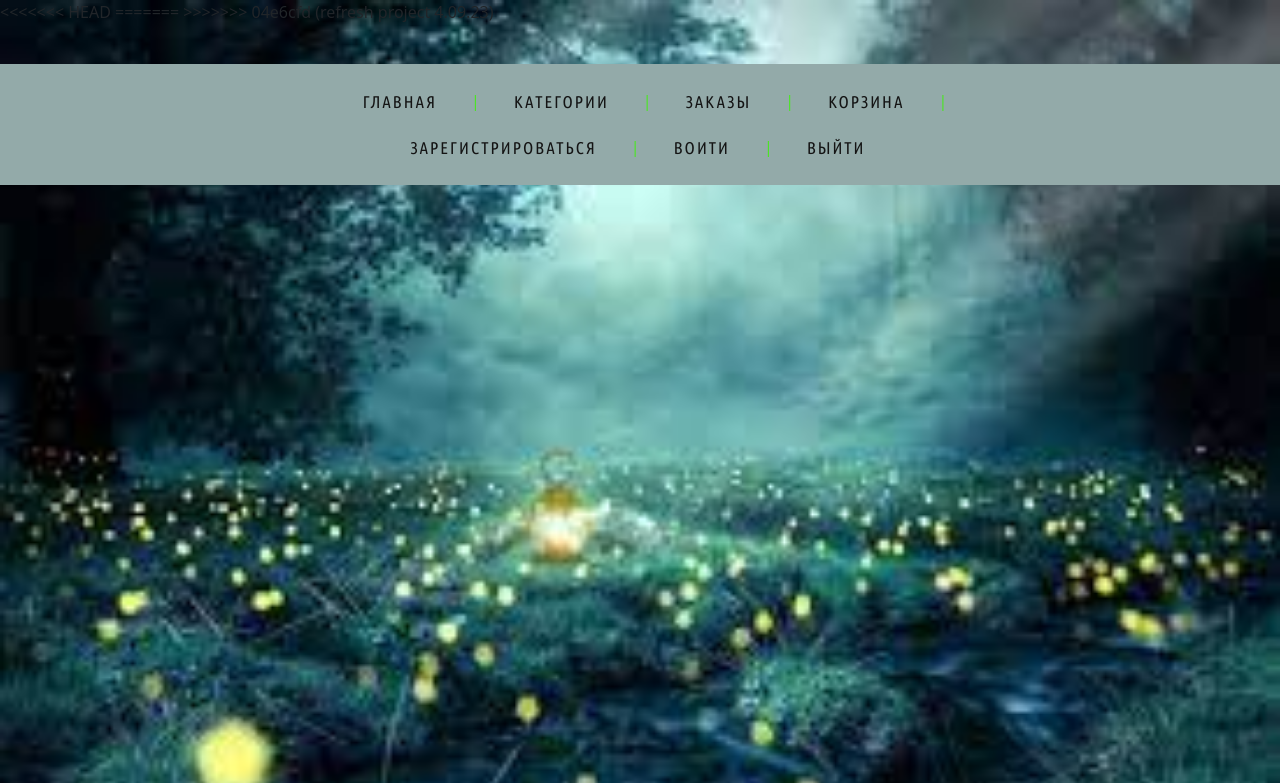
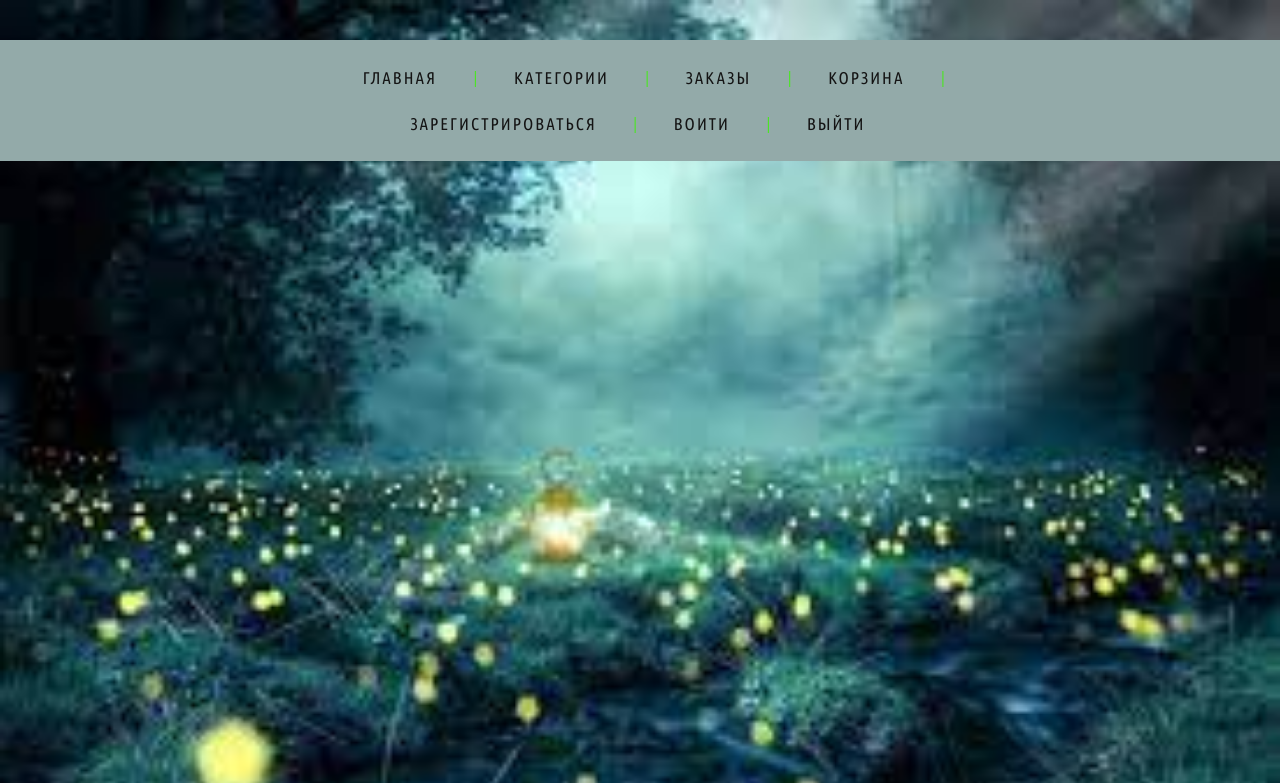
Before and after one commit to NovozhilovAV/shop_market, a Django app: page /products/category_list/ in a window 1280 px wide. Shown: the top 783 px of the page. Run offline with Django 4.2, Linux system fonts and the light colour scheme; data that the repository does not hold is empty.

Commit message:
refresh project 4/09/23

```diff
--- a/products/models.py
+++ b/products/models.py
@@ -20,7 +20,8 @@ class Category(models.Model):
     def __str__(self) -> str:
         return self.name
 
-    def get_url(self):    # используется для получения URL возвращает страниц
+    # используется для получения URL возвращает страницу
+    def get_url(self):
         return reverse('category_detail', args=[self.slug])
 
     def save(self, *args, **kwargs):
--- a/products/templates/products/base.html
+++ b/products/templates/products/base.html
@@ -1,8 +1,5 @@
 {% load static %}
-<<<<<<< HEAD
-=======
 <!-- подключаем статик папку -->
->>>>>>> 04e6cfd (refresh project 4.09.23)
 
 <!DOCTYPE html>
 <html lang="en">
```
Also changed, not shown: products/migrations/0003_subcategory_slug_alter_category_slug_and_more.py (added).
